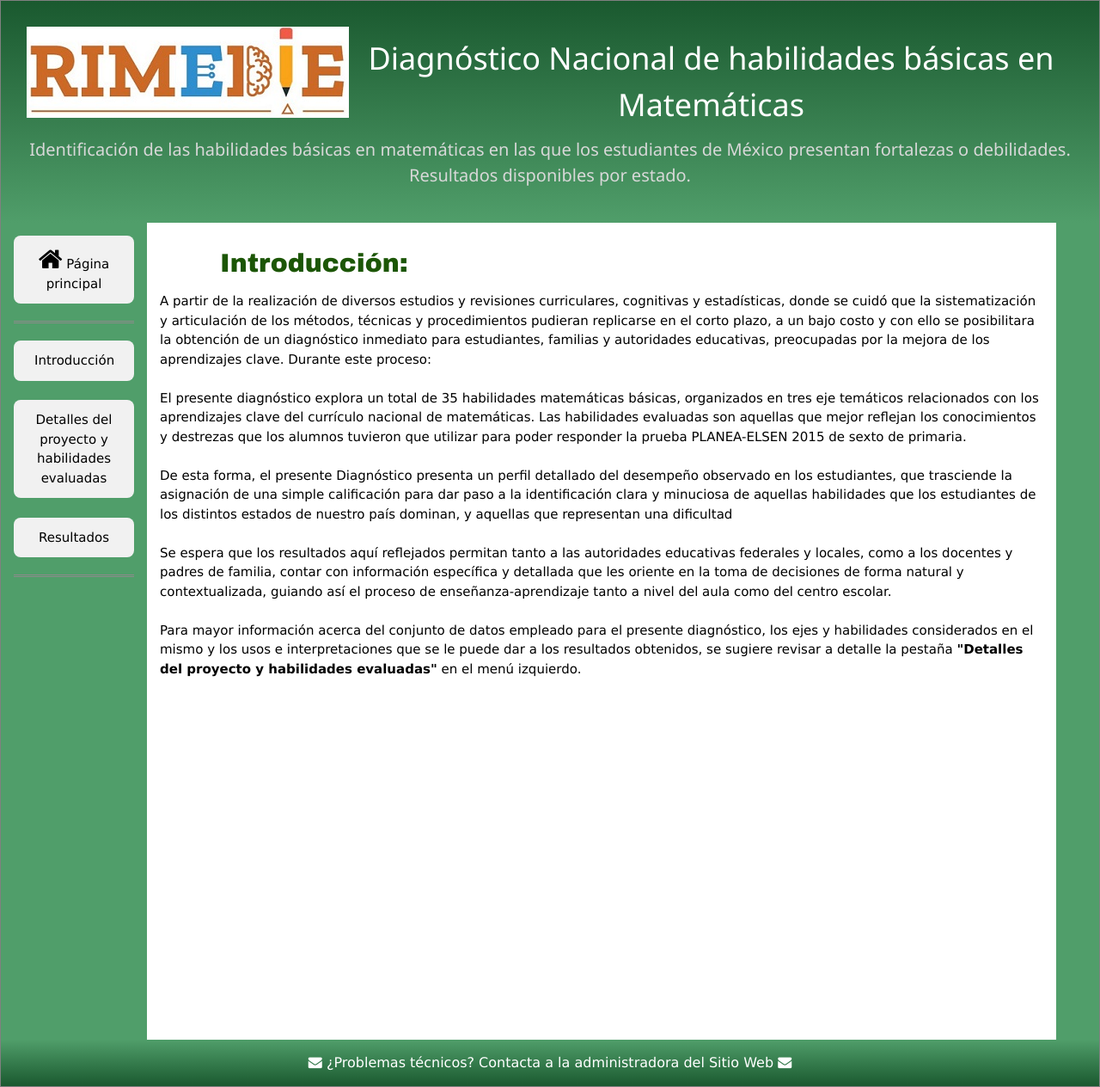
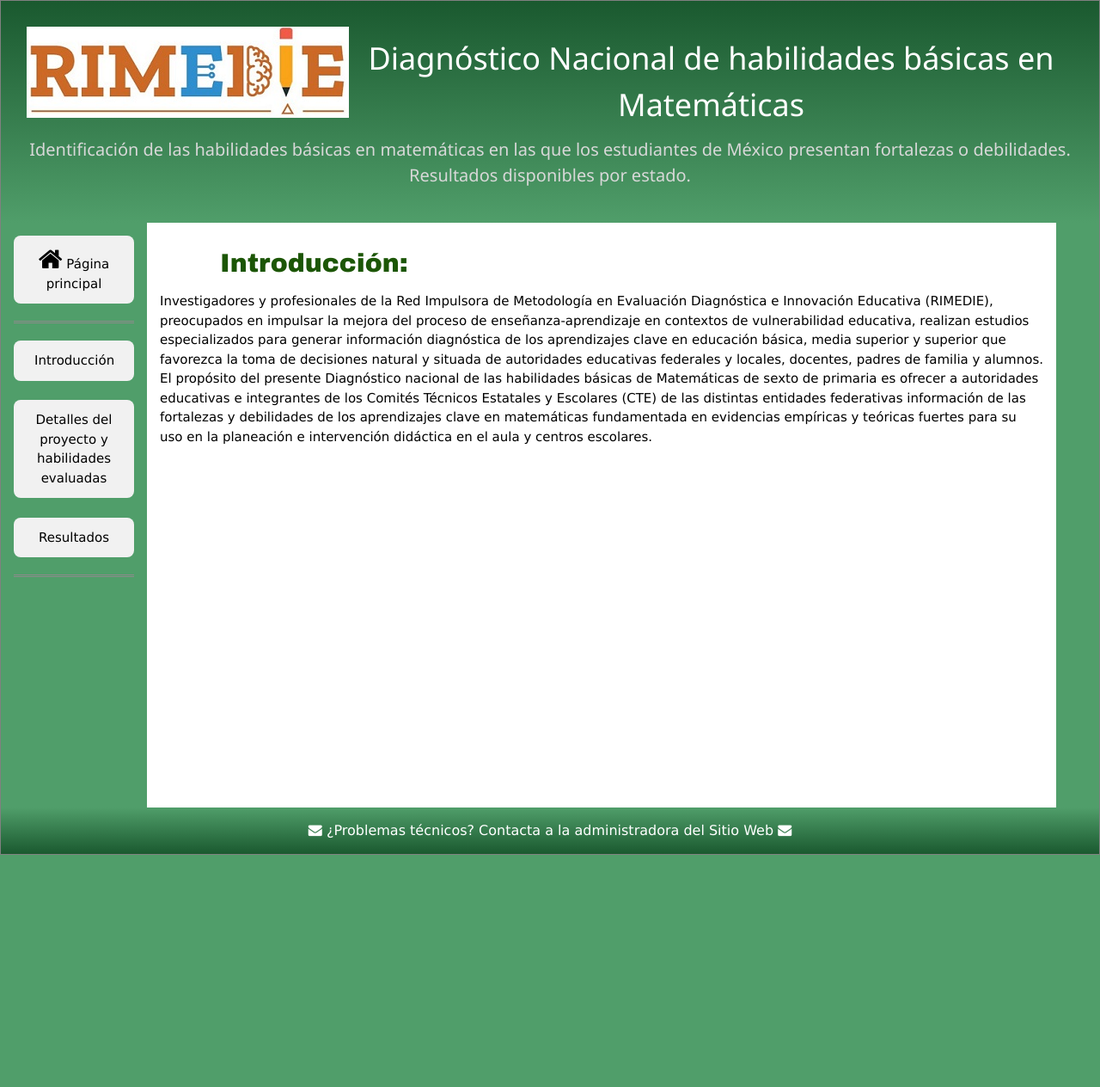
Before and after one commit to rimedie/rimedie.github.io, a Jekyll site: the page built from 1_Infografía.html, in a window 1280 px wide. Shown: the whole page at 86% size. Built offline with Jekyll 4.4.1, drawn with Linux system fonts in a browser that asks for light colours; after the commit the page ends 994 px from its top, so only the background shows below that.

Commit message:
Update 1_Infografía.html

```diff
--- a/1_Infografía.html
+++ b/1_Infografía.html
@@ -6,16 +6,8 @@
 
 	<h1 class="interact">Introducción:</h1>
 
-	<p> A partir de la realización de diversos estudios y revisiones curriculares, cognitivas y estadísticas, donde se cuidó que la sistematización y articulación de los métodos, técnicas y procedimientos pudieran replicarse en el corto plazo, a un bajo costo y con ello se posibilitara la obtención de un diagnóstico inmediato para estudiantes, familias y autoridades educativas, preocupadas por la mejora de los aprendizajes clave. Durante este proceso:</p>
-	<br>
-	<p>El presente diagnóstico explora un total de 35 habilidades matemáticas básicas, organizados en tres eje temáticos relacionados con los aprendizajes clave del currículo nacional de matemáticas. Las habilidades evaluadas son aquellas que mejor reflejan los conocimientos y destrezas que los alumnos tuvieron que utilizar para poder responder la prueba PLANEA-ELSEN 2015 de sexto de primaria.</p>
-	<br>
-	<p>De esta forma, el presente Diagnóstico presenta un perfil detallado del desempeño observado en los estudiantes, que trasciende la asignación de una simple calificación para dar paso a la identificación clara y minuciosa de aquellas habilidades que los estudiantes de los distintos estados de nuestro país dominan, y aquellas que representan una dificultad </p>
-	<br>
-	<p>Se espera que los resultados aquí reflejados permitan tanto a las autoridades educativas federales y locales, como a los docentes y padres de familia, contar con información específica y detallada que les oriente en la toma de decisiones de forma natural y contextualizada, guiando así el proceso de enseñanza-aprendizaje tanto a nivel del aula como del centro escolar.</p>
-	<br>
-	<p>Para mayor información acerca del conjunto de datos empleado para el presente diagnóstico, los ejes y habilidades considerados en el mismo y los usos e interpretaciones que se le puede dar a los resultados obtenidos, se sugiere revisar a detalle la pestaña <b>"Detalles del proyecto y habilidades evaluadas"</b> en el menú izquierdo.</p>
-	<br>
+	<p> Investigadores y profesionales de la Red Impulsora de Metodología en Evaluación Diagnóstica e Innovación Educativa (RIMEDIE), preocupados en impulsar la mejora del proceso de enseñanza-aprendizaje en contextos de vulnerabilidad educativa, realizan estudios especializados para generar información diagnóstica de los aprendizajes clave en educación básica, media superior y superior que favorezca la toma de decisiones natural y situada de autoridades educativas federales y locales, docentes, padres de familia y alumnos. El propósito del presente Diagnóstico nacional de las habilidades básicas de Matemáticas de sexto de primaria es ofrecer a autoridades educativas e integrantes de los Comités Técnicos Estatales y Escolares (CTE) de las distintas entidades federativas información de las fortalezas y debilidades de los aprendizajes clave en matemáticas fundamentada en evidencias empíricas y teóricas fuertes para su uso en la planeación e intervención didáctica en el aula y centros escolares.</p>
+<br>
 	<p>
 	<br>
 	<p>
```
